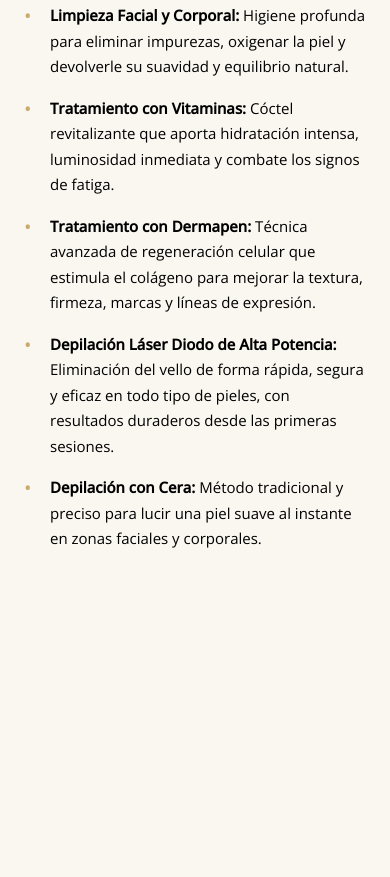
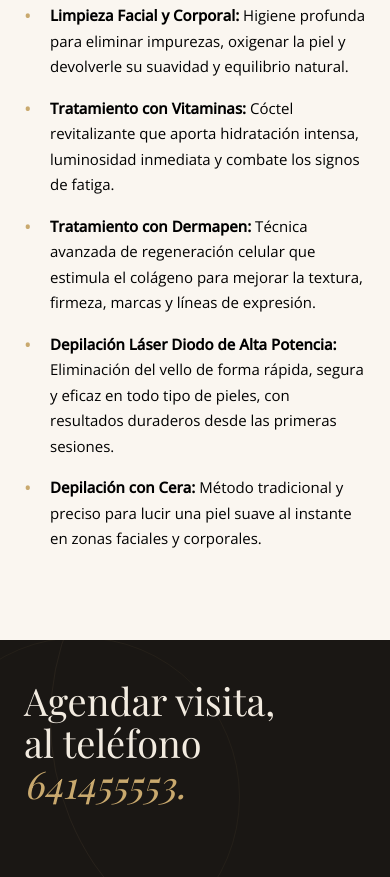
Before and after one commit to MeteoBCN/machere, a plain HTML site: page index.html in a window 390 px wide. Shown: the part 2632-3509 px from the top of the page. Before the commit the page ends 3272 px from the top, so only its background shows below. Drawn offline with nearby package versions, Linux system fonts and the light colour scheme; a web font is replaced by a local one.

Commit message:
Add contact section for scheduling visits
Added a contact section with phone scheduling information.

```diff
--- a/index.html
+++ b/index.html
@@ -269,7 +269,7 @@ footer{background:var(--dark);padding:80px 70px 44px}
 
 <!-- NAV -->
 <nav id="nav">
-  <a href="#" class="logo">M <span>C</span></a>
+  <a href="#" class="logo">M<span>C</span></a>
   <a href="https://wa.me/34641455553?text=Hola%2C%20me%20gustar%C3%ADa%20pedir%20informaci%C3%B3n%20sobre%20vuestros%20servicios" target="_blank" rel="noopener noreferrer" class="nav-cta">Reservar cita</a>
 </nav>
 
@@ -341,6 +341,15 @@ footer{background:var(--dark);padding:80px 70px 44px}
   </ul>
 </section>
 
+<!-- CONTACTE -->
+<section class="ritual">
+  <div class="ritual-inner">
+    <div class="rv">
+      <h2 class="ritual-title">Agendar visita,<br>al teléfono <em>641455553.</em></h2>
+    </div>
+  </div>
+</section>
+
 <!-- WHATSAPP FLOTANTE -->
 <a href="https://wa.me/34641455553?text=Hola%2C%20me%20gustar%C3%ADa%20pedir%20informaci%C3%B3n%20sobre%20vuestros%20servicios" target="_blank" rel="noopener" aria-label="Contactar por WhatsApp" style="position:fixed;bottom:28px;right:28px;width:60px;height:60px;background:#C9A96E;border-radius:50%;display:flex;align-items:center;justify-content:center;z-index:9999;transition:transform .2s,background .2s;box-shadow:0 4px 18px rgba(201,169,110,.4)" onmouseover="this.style.transform='scale(1.1)';this.style.background='#A07840'" onmouseout="this.style.transform='scale(1)';this.style.background='#C9A96E'">
   <svg viewBox="0 0 24 24" fill="white" width="30" height="30" xmlns="http://www.w3.org/2000/svg"><path d="M17.472 14.382c-.297-.149-1.758-.867-2.03-.967-.273-.099-.471-.148-.67.15-.197.297-.767.966-.94 1.164-.173.199-.347.223-.644.075-.297-.15-1.255-.463-2.39-1.475-.883-.788-1.48-1.761-1.653-2.059-.173-.297-.018-.458.13-.606.134-.133.298-.347.446-.52.149-.174.198-.298.298-.497.099-.198.05-.371-.025-.52-.075-.149-.669-1.612-.916-2.207-.242-.579-.487-.5-.669-.51-.173-.008-.371-.01-.57-.01-.198 0-.52.074-.792.372-.272.297-1.04 1.016-1.04 2.479 0 1.462 1.065 2.875 1.213 3.074.149.198 2.096 3.2 5.077 4.487.709.306 1.262.489 1.694.625.712.227 1.36.195 1.871.118.571-.085 1.758-.719 2.006-1.413.248-.694.248-1.289.173-1.413-.074-.124-.272-.198-.57-.347m-5.421 7.403h-.004a9.87 9.87 0 01-5.031-1.378l-.361-.214-3.741.982.998-3.648-.235-.374a9.86 9.86 0 01-1.51-5.26c.001-5.45 4.436-9.884 9.888-9.884 2.64 0 5.122 1.03 6.988 2.898a9.825 9.825 0 012.893 6.994c-.003 5.45-4.437 9.884-9.885 9.884m8.413-18.297A11.815 11.815 0 0012.05 0C5.495 0 .16 5.335.157 11.892c0 2.096.547 4.142 1.588 5.945L.057 24l6.305-1.654a11.882 11.882 0 005.683 1.448h.005c6.554 0 11.89-5.335 11.893-11.893a11.821 11.821 0 00-3.48-8.413z"/></svg>
```
